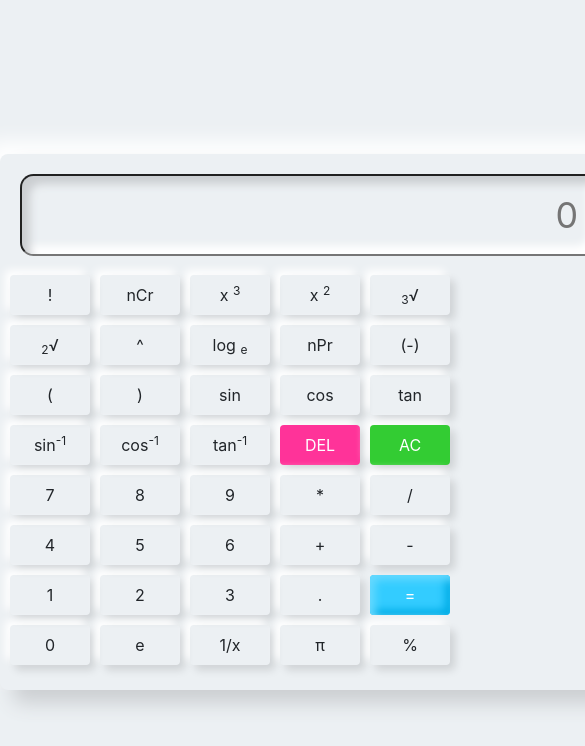
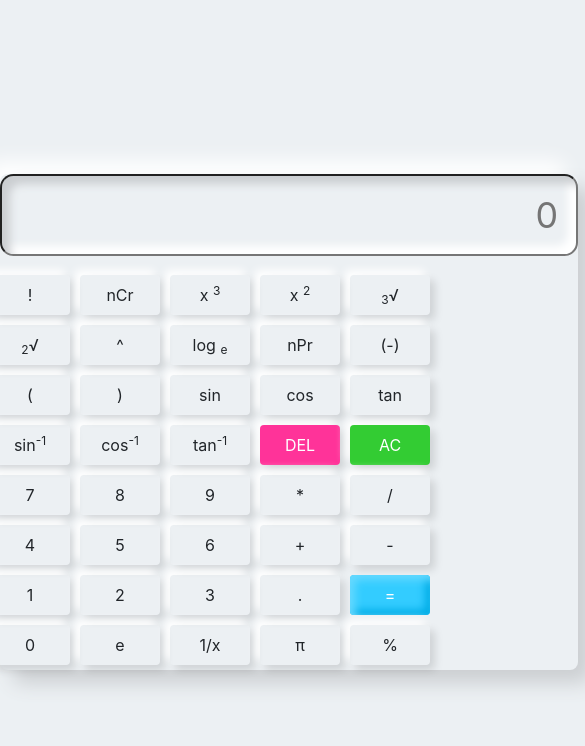
Before and after one commit to sarathos584/scientific-calculator-1, a plain HTML site: page index.html in a window 390 px wide. Shown: the top 746 px of the page, 585 px wide, since content can reach past the window. Drawn offline with nearby package versions, Linux system fonts and the light colour scheme.

Commit message:
second commit after editing css media query

```diff
--- a/style.css
+++ b/style.css
@@ -100,5 +100,9 @@ box-shadow: inset 5px 5px 8px #e60073,
     width: fit-content;
     block-size: fit-content;
    }
+    .calculator{
+        padding: 0;
+        margin: 0;
 
+    }
 }
```
